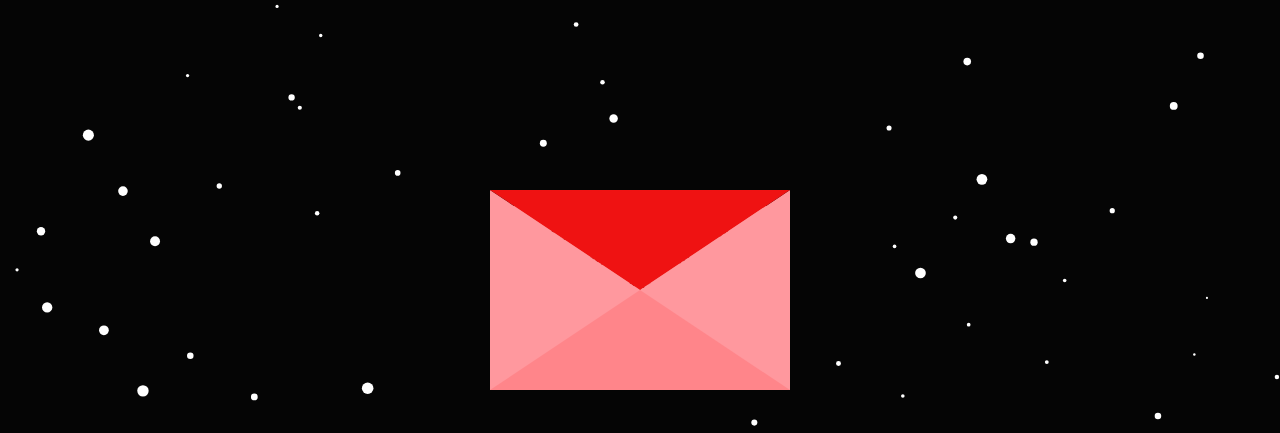
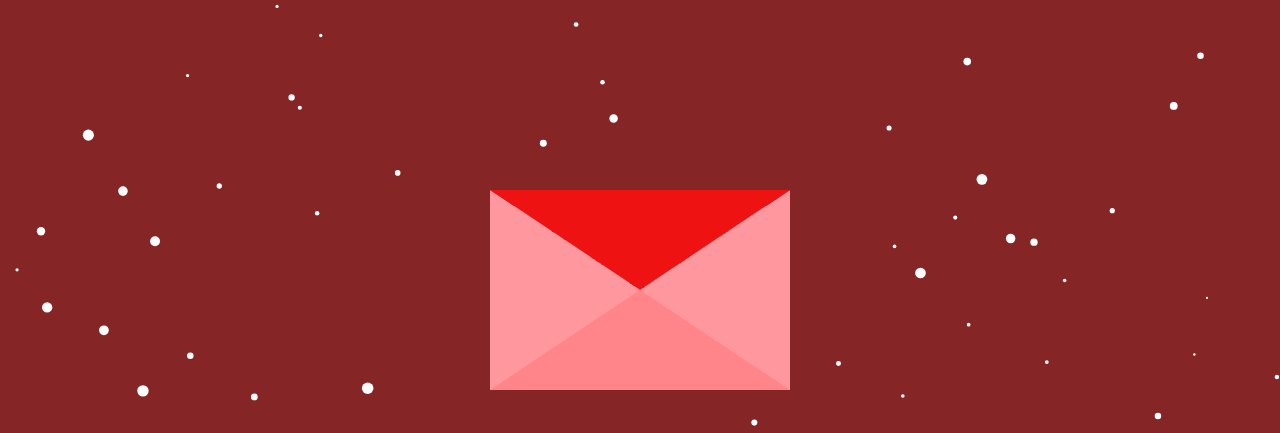
Before and after one commit to bahamut26/san-valentin, a plain HTML site: page index.html in a window 1280 px wide. Shown: the top 433 px of the page. Drawn offline with Linux system fonts and the light colour scheme.

Commit message:
Update aaaaa.css

```diff
--- a/aaaaa.css
+++ b/aaaaa.css
@@ -13,9 +13,9 @@
 body {
   margin: 0;
   min-height: 100vh;
-  background-color: #050505; /* Fondo negro */
+  background-color: #852525; /* Fondo negro */
   font-family: Arial, sans-serif;
-  color: white;
+  color: rgb(3, 2, 15);
 }
 
 main {
```
